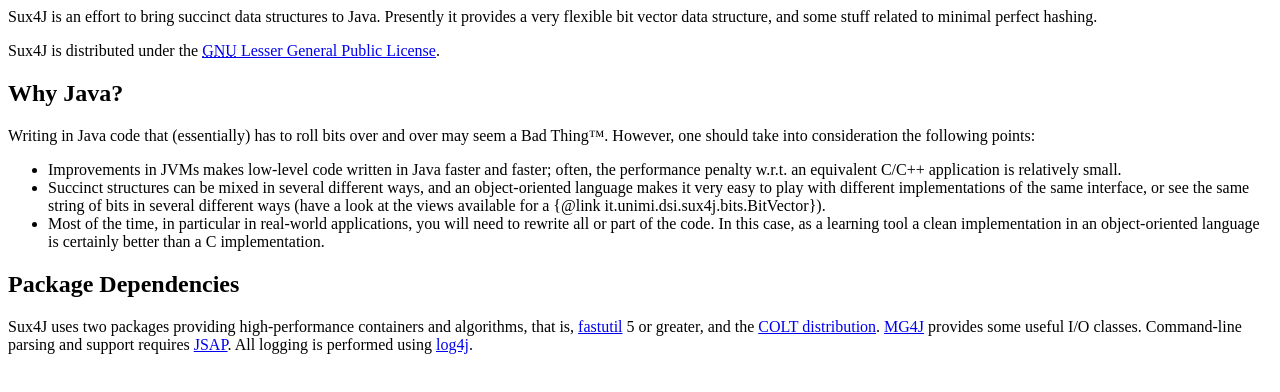
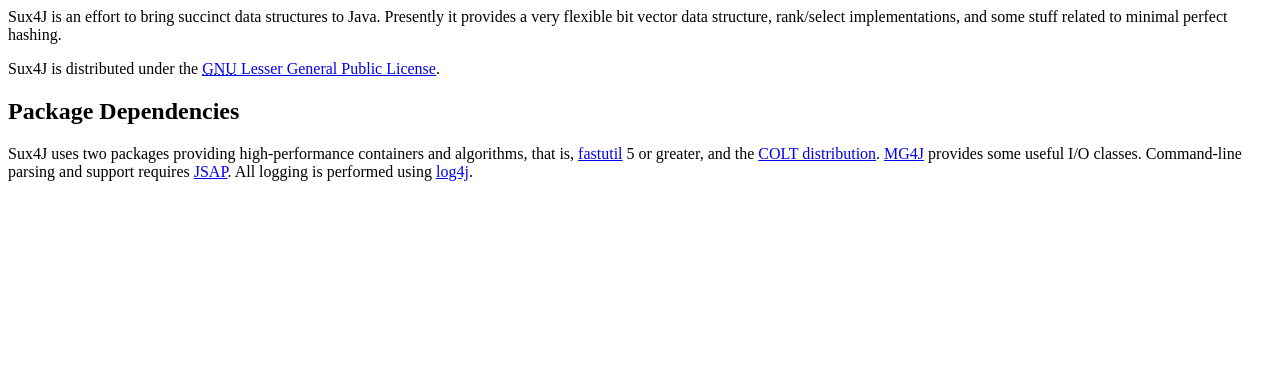
Before and after one commit to vigna/Sux4J, a plain HTML site: page src/overview.html in a window 1280 px wide. Drawn offline with Linux system fonts and the light colour scheme.

Commit message:
Tweaking

```diff
--- a/src/overview.html
+++ b/src/overview.html
@@ -6,35 +6,11 @@
 
   <body>
     <P>Sux4J is an effort to bring succinct data structures to Java. Presently it provides a very flexible bit vector
-    data structure, and some stuff related to minimal perfect hashing.
+    data structure, rank/select implementations, and some stuff related to minimal perfect hashing.
 
     <P>Sux4J is distributed under the <A
     HREF="http://www.gnu.org/copyleft/lesser.html"><ACRONYM TITLE="GNU's not
     Unix">GNU</ACRONYM> Lesser General Public License</A>.
-
-    <h2>Why Java?</h2>
-
-    <P>Writing in Java code that (essentially) has to roll bits over and over
-    may seem a Bad Thing&trade;. However, one should take into consideration
-    the following points:
-
-    <UL>
-      <LI>Improvements in JVMs makes low-level code written in Java faster and
-      faster; often, the performance penalty w.r.t. an equivalent C/C++
-      application is relatively small.
-      </LI>
-
-      <LI>Succinct structures can be mixed in several different ways, and an
-      object-oriented language makes it very easy to play with different
-      implementations of the same interface, or see the same string of bits
-      in several different ways (have a look at the views available for
-      a {@link it.unimi.dsi.sux4j.bits.BitVector}).</LI>
-
-      <LI>Most of the time, in particular in real-world applications, you will
-      need to rewrite all or part of the code. In this case, as a learning tool
-      a clean implementation in an object-oriented language is certainly better
-      than a C implementation.</LI>
-    </UL>
 
     <h2>Package Dependencies</h2>
 
```
Also changed, not shown: 2 other files.
